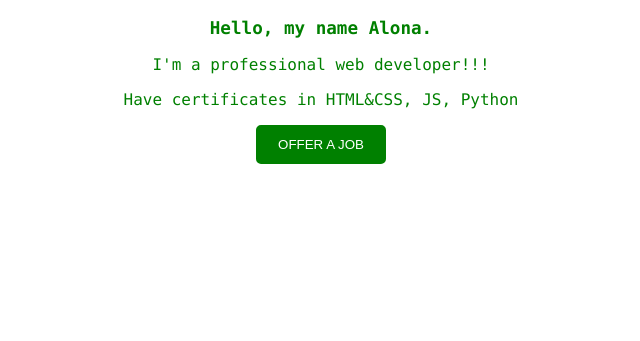
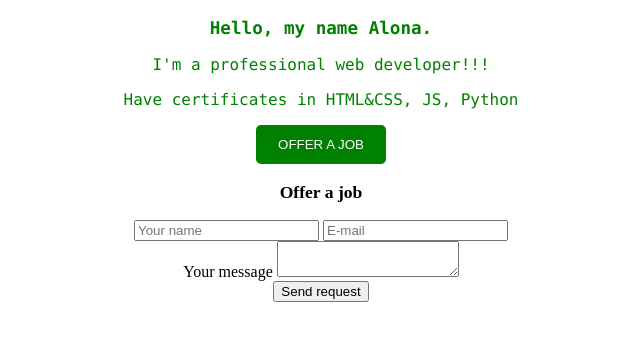
Before and after one commit to Alonasa/100DaysOfPyhton, a Flask app: template dayFiftySix/templates/index.html in a window 1280 px wide. Shown: the part 254-595 px from the top of the page, without its empty margins (319-959 px from the left). Run offline with Flask 3, Linux system fonts and the light colour scheme; the template is opened without the code that fills it, so the values that code supplies are empty.

Commit message:
added contact form html

```diff
--- a/dayFiftySix/templates/index.html
+++ b/dayFiftySix/templates/index.html
@@ -28,5 +28,22 @@
 <footer>
     <div class="container"></div>
 </footer>
+
+<section class="job-reservation-form">
+    <h3>Offer a job</h3>
+    <form id="contact-form" action="#" method="post">
+        <label for="contact-form__name" class="visually-hidden">Your name</label>
+        <input type="text" name="contact-form__name" id="contact-form__name" placeholder="Your name">
+        <label for="contact-form__email" class="visually-hidden">E-mail</label>
+        <input type="email" name="contact-form__email" id="contact-form__email" placeholder="E-mail">
+        <div>
+            <label for="contact-form__message">Your message</label>
+            <textarea name="contact-form__message" id="contact-form__message"
+                      placeholder="Leave your message here">
+            </textarea>
+        </div>
+        <button type="submit">Send request</button>
+    </form>
+</section>
 </body>
 </html>
```
